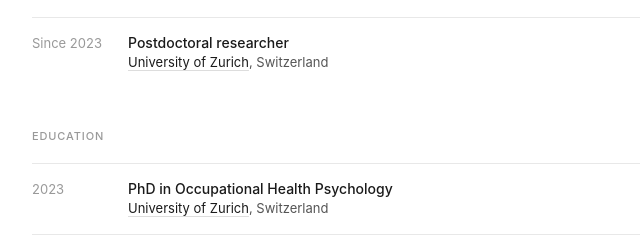
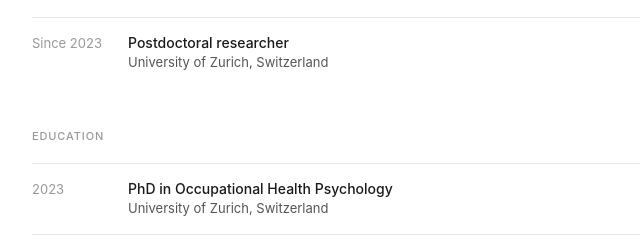
Before and after one commit to jesuismartin/jesuismartin.github.io, a plain HTML site: page index.html in a window 1280 px wide. Both pictures are taken after a click on the link "My background". Shown: the part 239-487 px from the top of the page, 272-912 px from the left. Drawn offline with Linux system fonts and the light colour scheme.

Commit message:
Update index.html

```diff
--- a/index.html
+++ b/index.html
@@ -342,13 +342,13 @@
     <div class="section-label">Current position</div>
     <div class="timeline-item">
       <span class="timeline-year">Since 2023</span>
-      <div class="timeline-content"><h3>Postdoctoral researcher</h3><p><a class="inline-link" href="https://www.psychology.uzh.ch/en/areas/sob/wopsy.html" target="_blank" rel="noopener">University of Zurich</a>, Switzerland</p></div>
+      <div class="timeline-content"><h3>Postdoctoral researcher</h3><p>University of Zurich, Switzerland</p></div>
     </div>
 
     <div class="section-label">Education</div>
     <div class="timeline-item">
       <span class="timeline-year">2023</span>
-      <div class="timeline-content"><h3>PhD in Occupational Health Psychology</h3><p><a class="inline-link" href="https://www.ebpi.uzh.ch/en/research/public_global_health_department/group_center_of_salutogenesis_and_division_of_public_and_organizational_health.html" target="_blank" rel="noopener">University of Zurich</a>, Switzerland</p></div>
+      <div class="timeline-content"><h3>PhD in Occupational Health Psychology</h3><p>University of Zurich, Switzerland</p></div>
     </div>
     <div class="timeline-item">
       <span class="timeline-year">2017</span>
```
